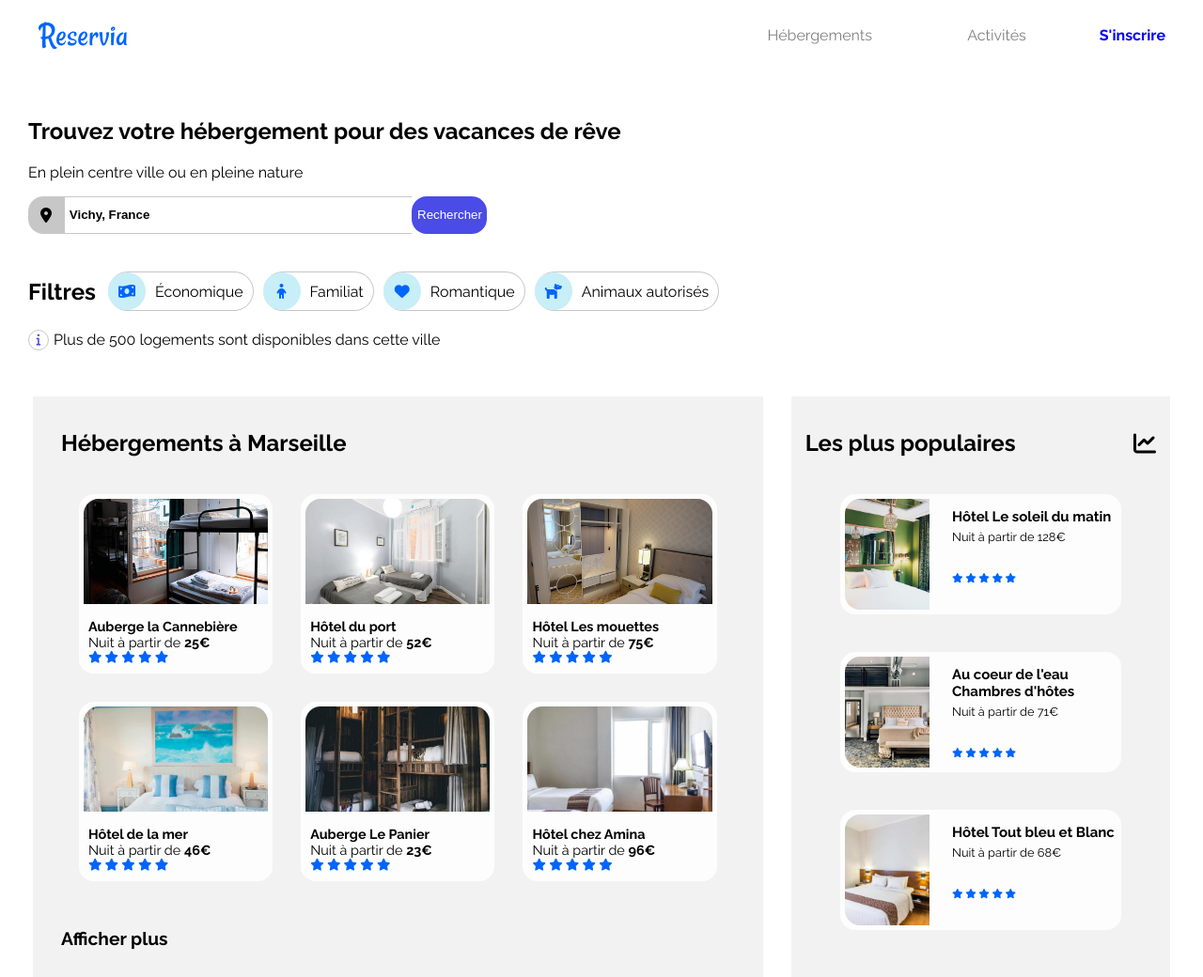
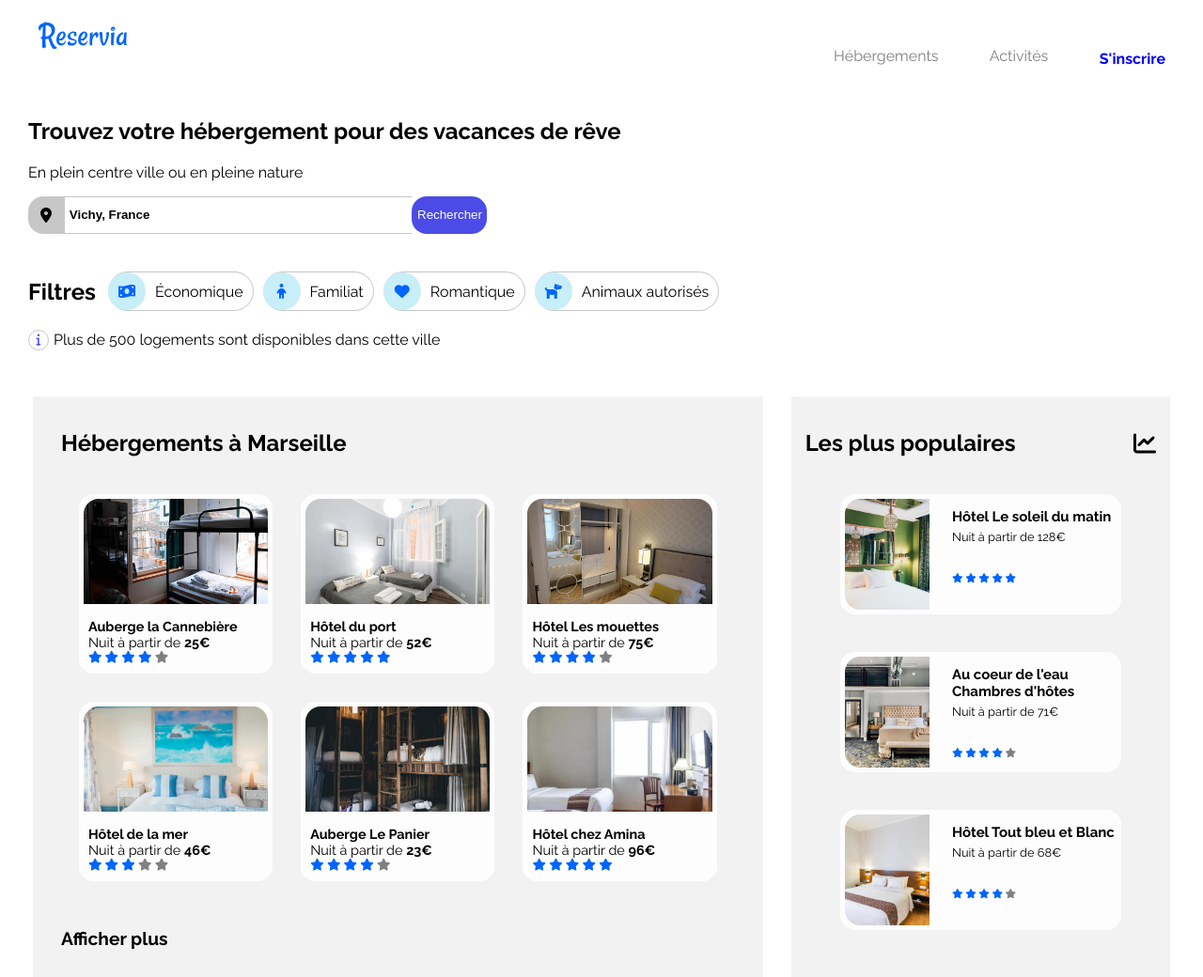
Before and after one commit to AugustinLegrand/AugustinLegrand_2_18112020, a plain HTML site: page index.html in a window 1280 px wide. Shown: the top 1040 px of the page at 94% size. Drawn offline with Linux system fonts and the light colour scheme.

Commit message:
correction (n1) menu

```diff
--- a/assets/css/style.css
+++ b/assets/css/style.css
@@ -267,6 +267,10 @@ body {
   font-size: 0.8em;
 }
 
+.star-far {
+  color: gray;
+}
+
 .hebergements {
   padding: 15px;
 }
@@ -413,9 +417,11 @@ body {
   .header {
     display: grid;
     grid-template-areas: "LOGO MENU REG";
-    grid-template-columns: 2fr 1fr;
+    grid-template-columns: 3fr 1fr;
     padding-left: 25px;
     padding-right: 25px;
+    padding-bottom: 0;
+    max-height: 75px;
   }
 
   .header-nav {
@@ -423,14 +429,21 @@ body {
     align-items: center;
   }
 
-  .header-nav ul li {
-    border: none;
-    padding: 0;
+  .header-nav ul {
+    margin: 0;
   }
 
+  .header-nav ul li {
+    display: flex;
+    justify-content: center;
+    border: none;
+    padding-top: 50px;
+    margin-bottom: 50px;
+
+  }
   .header-nav ul li:hover, .header-nav ul li:focus {
-    border-top: 5px solid blue;
-    border-bottom: 0;
+    border-bottom: none;
+    border-top: 2px solid blue;
   }
 
   .header-register {
--- a/index.html
+++ b/index.html
@@ -101,7 +101,7 @@
                   <i class="fas fa-star"></i>
                   <i class="fas fa-star"></i>
                   <i class="fas fa-star"></i>
-                  <i class="fas fa-star"></i>
+                  <i class="star-far fas fa-star"></i>
                 </div>
               </div>
             </article>
@@ -117,7 +117,7 @@
                   <i class="fas fa-star"></i>
                   <i class="fas fa-star"></i>
                   <i class="fas fa-star"></i>
-                  <i class="fas fa-star"></i>
+                  <i class="star-far fas fa-star"></i>
                 </div>
               </div>
             </article>
@@ -140,7 +140,7 @@
                   <i class="fas fa-star"></i>
                   <i class="fas fa-star"></i>
                   <i class="fas fa-star"></i>
-                  <i class="fas fa-star"></i>
+                  <i class="star-far fas fa-star"></i>
                 </div>
               </div>
             </article>
@@ -172,7 +172,7 @@
                   <i class="fas fa-star"></i>
                   <i class="fas fa-star"></i>
                   <i class="fas fa-star"></i>
-                  <i class="fas fa-star"></i>
+                  <i class="star-far fas fa-star"></i>
                 </div>
               </div>
             </article>
@@ -187,8 +187,8 @@
                   <i class="fas fa-star"></i>
                   <i class="fas fa-star"></i>
                   <i class="fas fa-star"></i>
-                  <i class="fas fa-star"></i>
-                  <i class="fas fa-star"></i>
+                  <i class="star-far fas fa-star"></i>
+                  <i class="star-far fas fa-star"></i>
                 </div>
               </div>
             </article>
@@ -204,7 +204,7 @@
                   <i class="fas fa-star"></i>
                   <i class="fas fa-star"></i>
                   <i class="fas fa-star"></i>
-                  <i class="fas fa-star"></i>
+                  <i class="star-far fas fa-star"></i>
                 </div>
               </div>
             </article>
```
